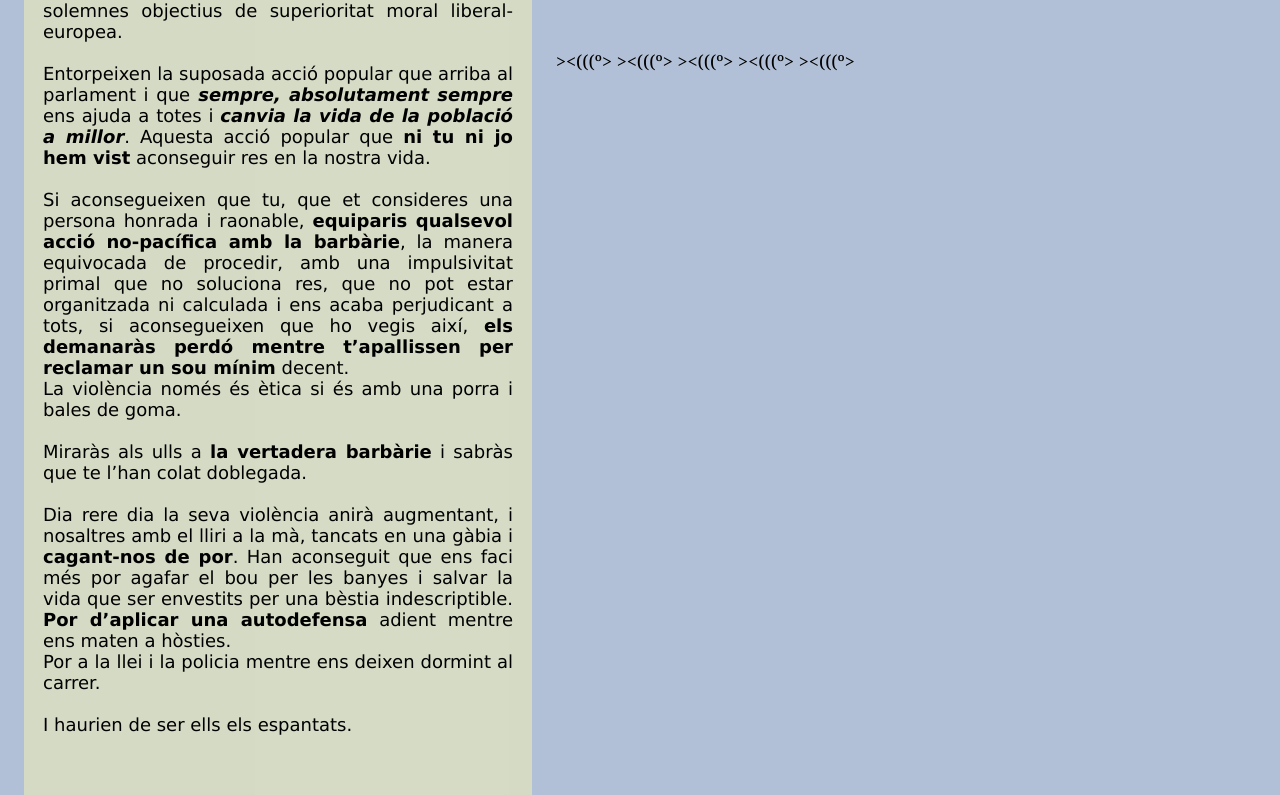
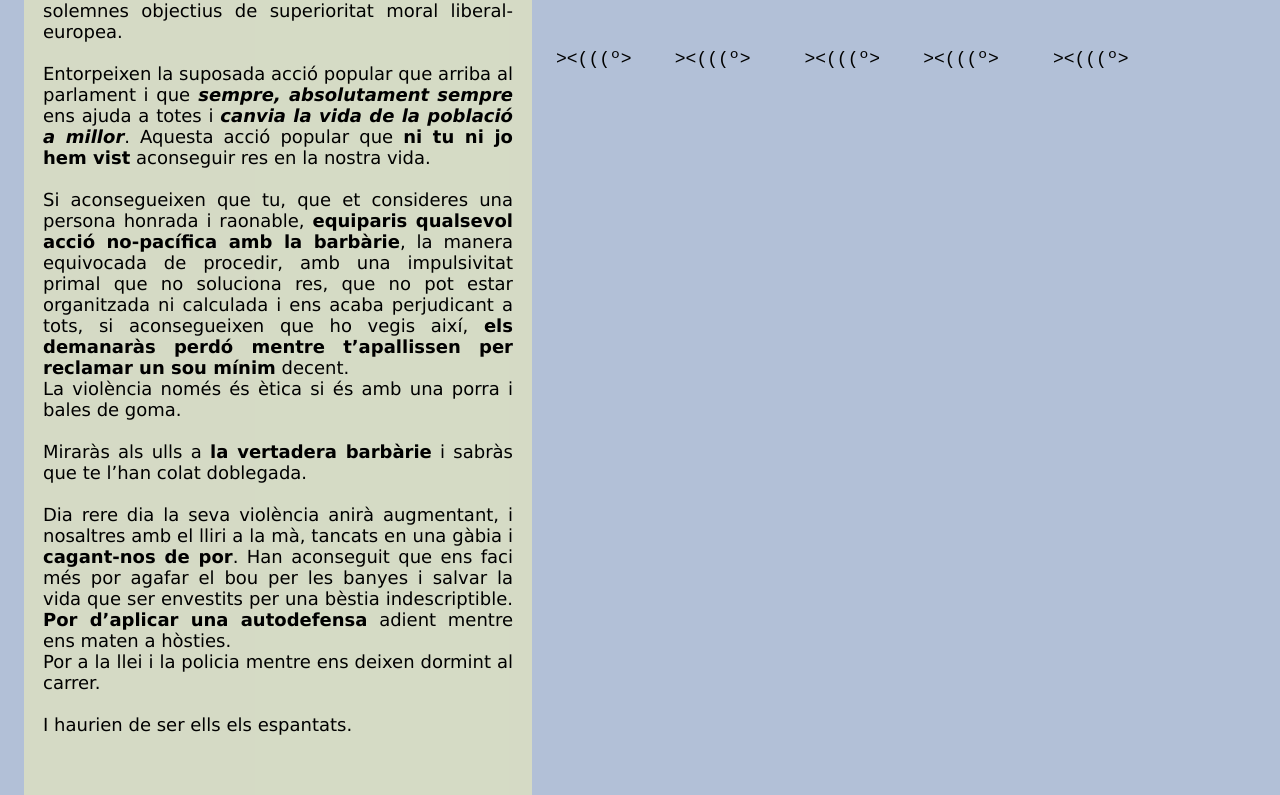
Before and after one commit to moiotuka/blog, a plain HTML site: page index.html in a window 1280 px wide. Shown: the part 6493-7288 px from the top of the page. Drawn offline with Linux system fonts and the light colour scheme.

```diff
--- a/index.html
+++ b/index.html
@@ -564,8 +564,8 @@ Digues-me un sol dret aconseguit pels treballadors de forma pacífica. Digues-me
           This one is just how  I like my sandwiches. It reads "Damm" "So good mate"<br> Així em molen els entrepans
         </figcaption>
       </figure>
-<br>
-<p>><(((º>    ><(((º>     ><(((º>    ><(((º>     ><(((º></p>
+<br> <pre>
+<p>><(((º>    ><(((º>     ><(((º>    ><(((º>     ><(((º></p></pre>
 
 
 
```
